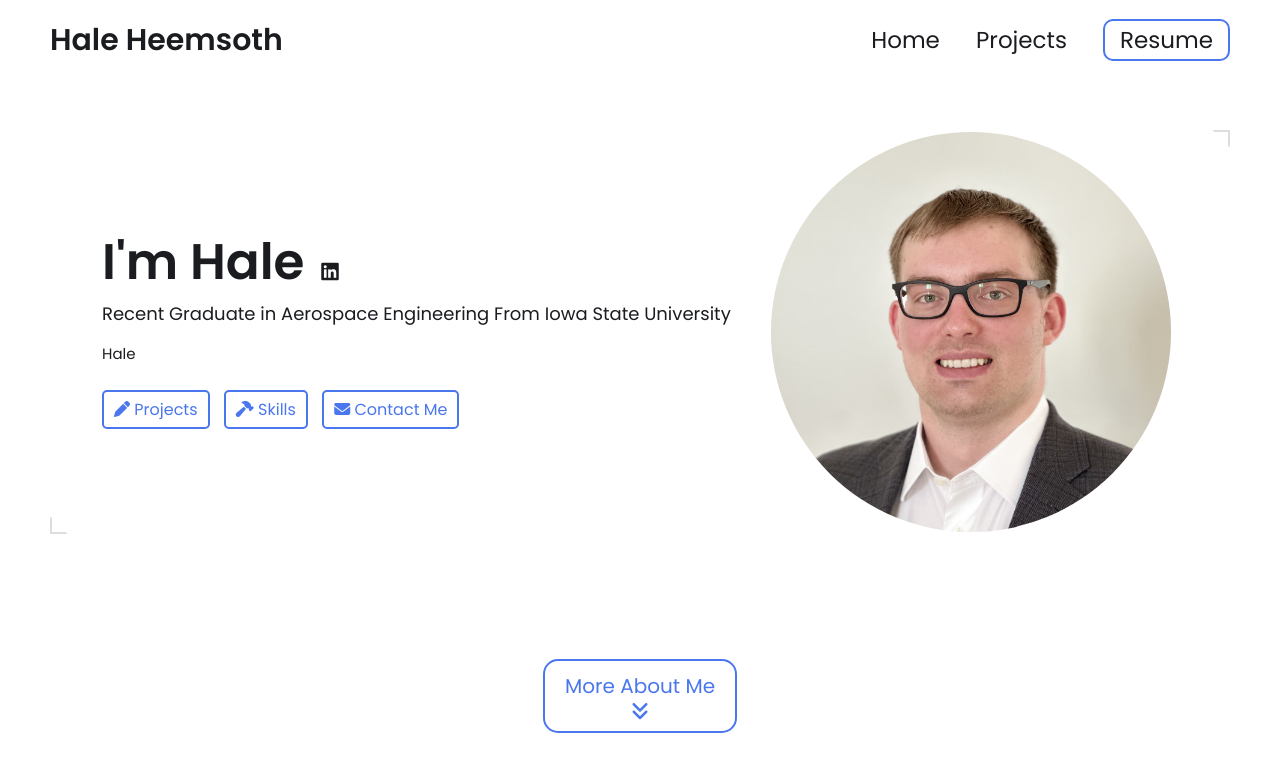
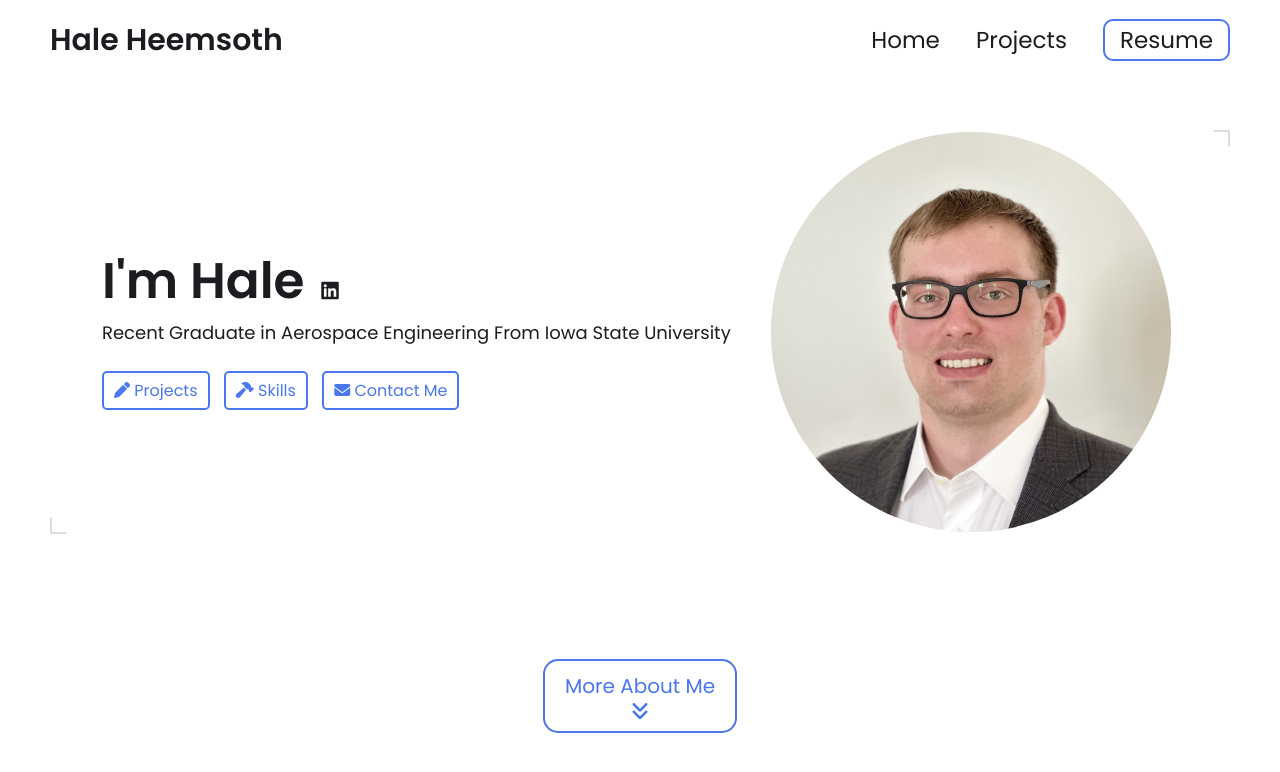
Before and after one commit to fakehale/fakehale.github.io, a Jekyll site: the page built from index.html, in a window 1280 px wide and 900 px high. Shown: the top 772 px of the window. Built offline with Jekyll 4.4.1, drawn with Linux system fonts in a browser that asks for light colours.

Commit message:
Update _config.yml

```diff
--- a/_config.yml
+++ b/_config.yml
@@ -15,7 +15,6 @@ title: Hale Heemsoth's Portfolio # This is what shows up in the tab of the brows
 name: Hale Heemsoth
 headline: Recent Graduate in Aerospace Engineering From Iowa State University
 description: >- # dont remove this line. this will ignore all new lines until the next section
-  Hale
 
 # Place your profile image in /assets/images/profile-image/folder and edit the file name
 profile_image: ./assets/images/profile-image/IMG_7799_1.jpg
```
